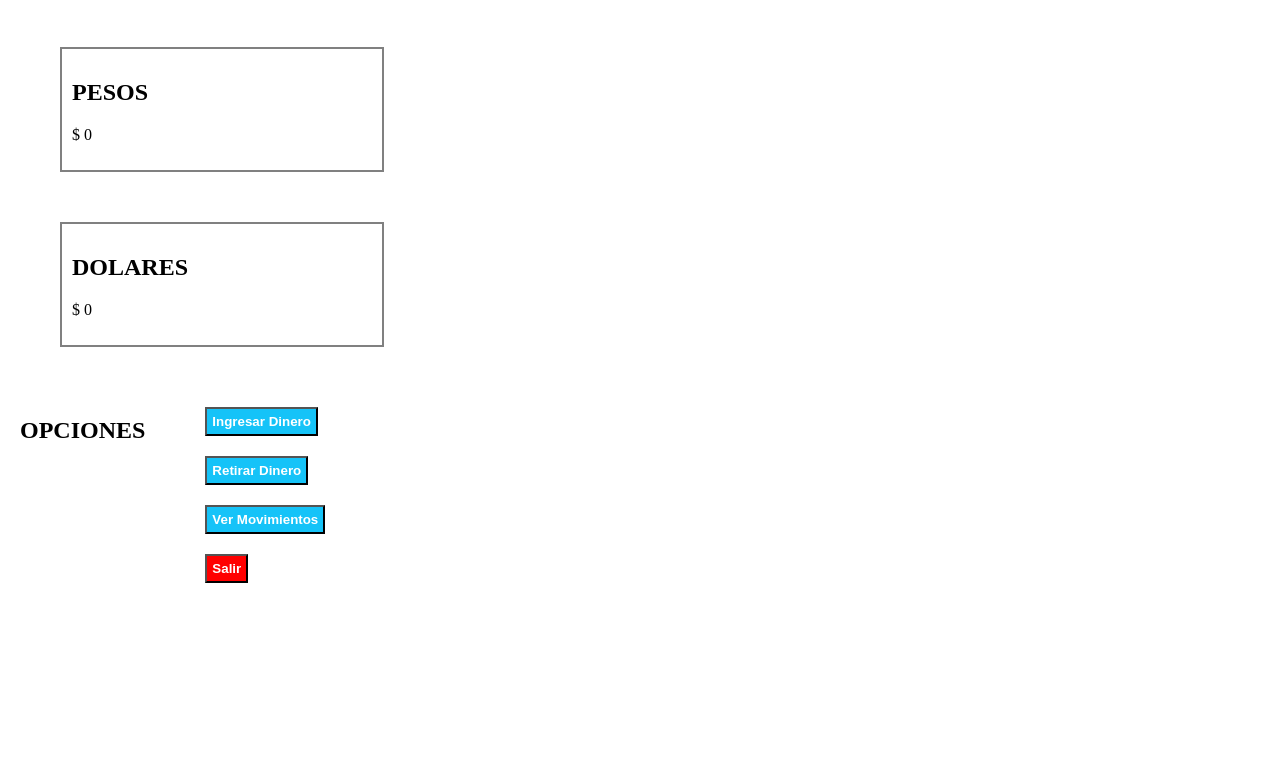
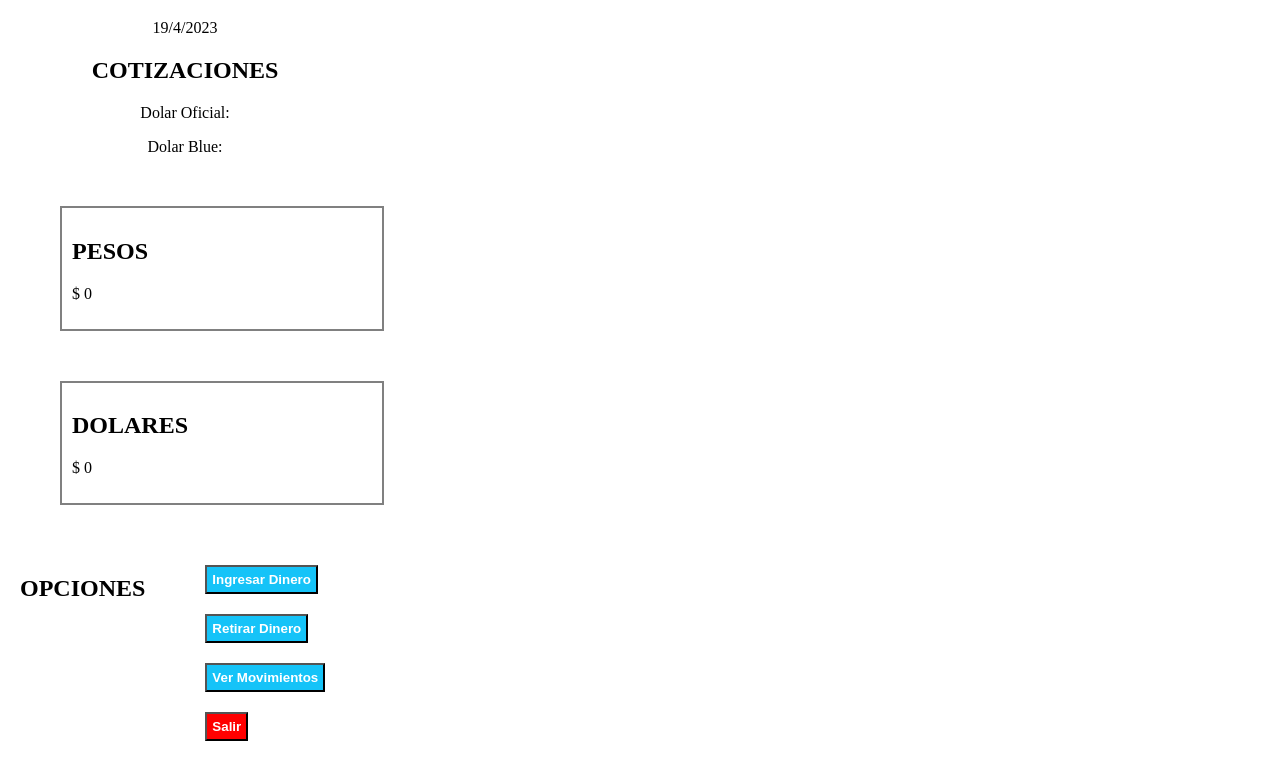
Before and after one commit to Mattt-Dev/PreEntrega1---Fernandez, a plain HTML site: page cuenta.html in a window 1280 px wide. Shown: the part 161-922 px from the top of the page. Before the commit the page ends 800 px from the top, so only its background shows below. Drawn offline with nearby package versions, Linux system fonts and the light colour scheme; some packages are replaced by stand-ins of ours; no server answers; a script that the page names is missing.

Commit message:
Actualizacion v1.3

```diff
--- a/cuenta.html
+++ b/cuenta.html
@@ -17,8 +17,17 @@
         </div>
     </header>
     <main>
+        <div id="infoCuenta">
+            <h1>INFORMACION DE CUENTA</h1>
+        </div>
         <div>
-            <h1>INFORMACION DE CUENTA</h1>
+            <p id="fecha"></p>
+            <div id="cotizaciones">
+                <h2>COTIZACIONES</h2>
+                <p>Dolar Oficial: <span id="valorDolarOficial"></span></p>
+                <p>Dolar Blue: <span id="valorDolarBlue"></span></p>
+        </div>
+
         </div>
         <div>
             <div class="cuentas">
@@ -47,7 +56,6 @@
 
     <script src="main.js"></script>
     <script src="https://cdn.jsdelivr.net/npm/sweetalert2@11"></script>
-    <script src="sweetalert2.all.min.js"></script>
 </body>
 
 </html>
--- a/main.js
+++ b/main.js
@@ -1,11 +1,15 @@
 let saldoPesos = JSON.parse(localStorage.getItem("saldoPesos")) || 0;
 let saldoDolares = JSON.parse(localStorage.getItem("saldoDolares")) || 0;
 let operaciones = JSON.parse(localStorage.getItem("operaciones")) || 0;
-let ultimosMovimientos =
-  JSON.parse(localStorage.getItem("ultimosMovimientos")) || [];
+let ultimosMovimientos = JSON.parse(localStorage.getItem("ultimosMovimientos")) || [];
 let accionElegida = document.querySelector("#accionElegida");
 let pesos = document.querySelector("#saldoEnPesos");
 let dolares = document.querySelector("#saldoEnDolares");
+let dolarBlue = document.querySelector("#valorDolarBlue");
+let dolarOficial = document.querySelector("#valorDolarOficial");
+document.querySelector("#fecha").innerHTML = new Date().toLocaleDateString("es-ES");
+
+valorDolarBlue();
 pesos.innerHTML = `$ ${saldoPesos}`;
 dolares.innerHTML = `$ ${saldoDolares}`;
 
@@ -78,10 +82,7 @@ function Movimientos(moneda, operacion, importe) {
 }
 
 function guardarEnLocalStorage() {
-  localStorage.setItem(
-    "ultimosMovimientos",
-    JSON.stringify(ultimosMovimientos)
-  );
+  localStorage.setItem("ultimosMovimientos",JSON.stringify(ultimosMovimientos));
   localStorage.setItem("saldoPesos", JSON.stringify(saldoPesos));
   localStorage.setItem("saldoDolares", JSON.stringify(saldoDolares));
   localStorage.setItem("operaciones", JSON.stringify(operaciones));
@@ -197,3 +198,15 @@ function alertError() {
     accionElegida.innerHTML = "";
   });
 }
+
+function valorDolarBlue() {
+ fetch("https://www.dolarsi.com/api/api.php?type=valoresprincipales")
+   .then((res) => res.json())
+   .then((data) => {
+     dolarOficial.innerHTML = `$${data[0].casa.venta}`;
+     dolarBlue.innerHTML = `$${data[1].casa.venta}`;
+   });
+   setInterval(() => {
+     valorDolarBlue();
+   }, 120000)
+}
--- a/style.css
+++ b/style.css
@@ -45,9 +45,9 @@ main{
     margin: 0 auto;
 }
 
-.infoCuenta{
-    display: flex;
-    justify-content: space-evenly;
+#cotizaciones, #fecha{
+    width: 350px;
+    text-align: center;
 }
 
 .cuentas{
```
Also changed, not shown: index.html (+0 -2 lines), 1 other file.
